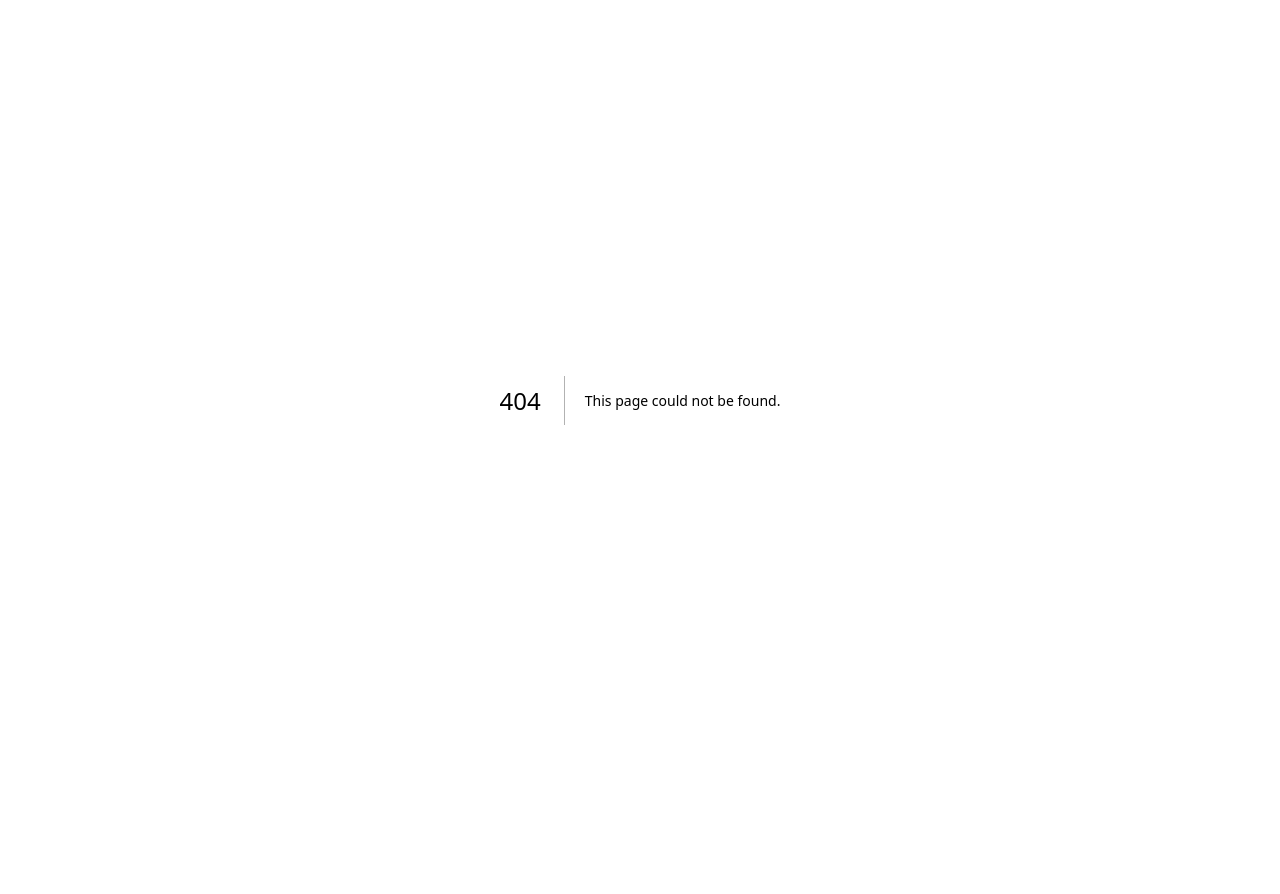
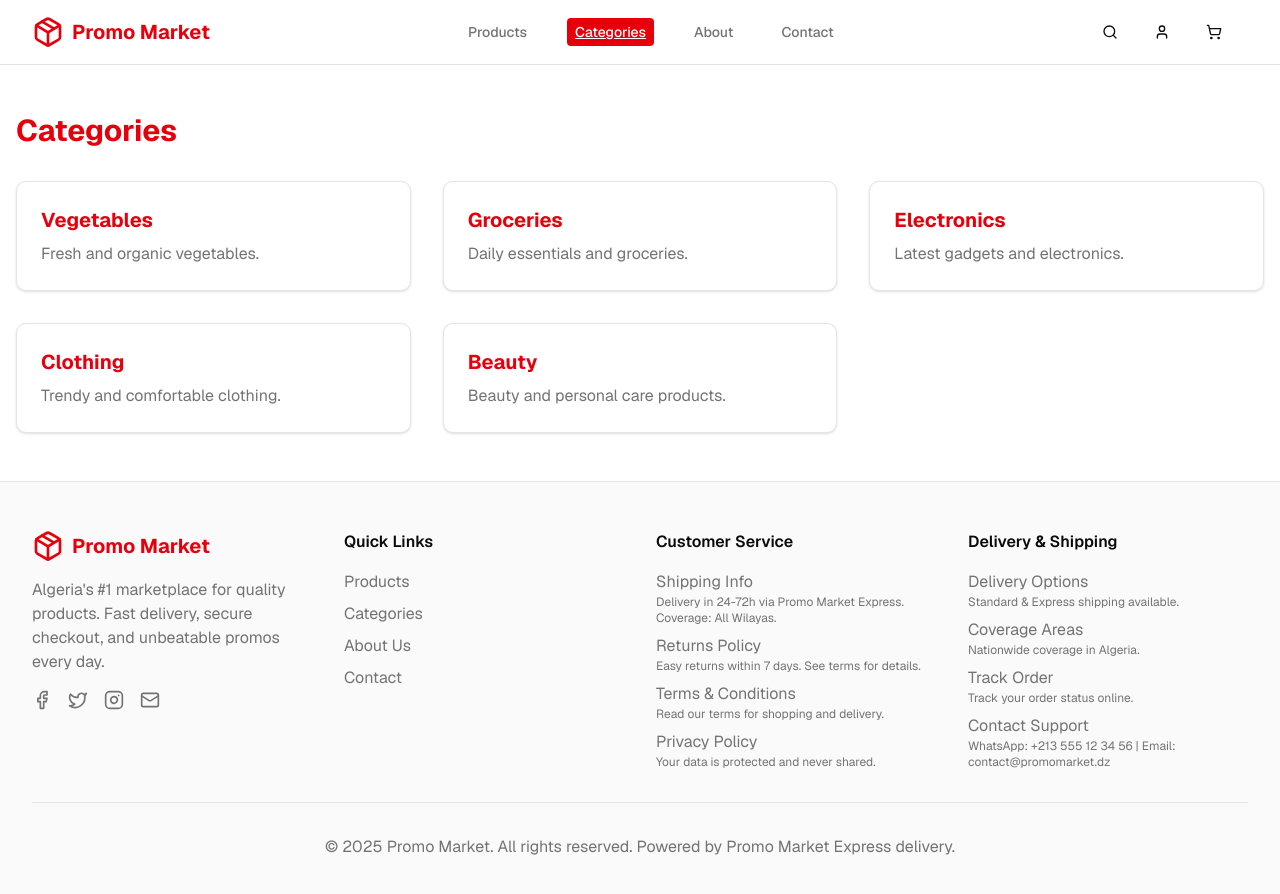
Before and after one commit to ilyes-del/zaki, a Next.js app: page /categories in a window 1280 px wide. Before the commit this address had no page. Shown: the top 894 px of the page. Before the commit the page ends 800 px from the top, so only its background shows below. Built offline with nearby package versions, Linux system fonts and the light colour scheme.

Commit message:
Apply my changes for Promo Market2

```diff
--- /dev/null
+++ b/app/categories/page.tsx
@@ -0,0 +1,30 @@
+import { Header } from "@/components/header"
+import { Footer } from "@/components/footer"
+
+const categories = [
+  { name: "Vegetables", description: "Fresh and organic vegetables." },
+  { name: "Groceries", description: "Daily essentials and groceries." },
+  { name: "Electronics", description: "Latest gadgets and electronics." },
+  { name: "Clothing", description: "Trendy and comfortable clothing." },
+  { name: "Beauty", description: "Beauty and personal care products." },
+]
+
+export default function CategoriesPage() {
+  return (
+    <div className="min-h-screen bg-background">
+      <Header />
+      <main className="container mx-auto px-4 py-12">
+        <h1 className="text-3xl font-bold text-red-600 mb-8">Categories</h1>
+        <div className="grid grid-cols-1 md:grid-cols-2 lg:grid-cols-3 gap-8">
+          {categories.map((cat) => (
+            <div key={cat.name} className="border rounded-lg p-6 bg-white shadow hover:shadow-lg transition">
+              <h2 className="text-xl font-bold text-red-600 mb-2">{cat.name}</h2>
+              <p className="text-muted-foreground">{cat.description}</p>
+            </div>
+          ))}
+        </div>
+      </main>
+      <Footer />
+    </div>
+  )
+}
--- a/app/checkout/page.tsx
+++ b/app/checkout/page.tsx
@@ -1,8 +1,15 @@
+import { Header } from "@/components/header";
+import { Footer } from "@/components/footer";
+
 export default function CheckoutPage() {
   return (
-    <main className="container py-12">
-      <h1 className="text-2xl font-bold text-red-600 mb-4">Checkout</h1>
-      <p>Complete your order and enter delivery details.</p>
-    </main>
+    <div className="min-h-screen bg-background">
+      <Header />
+      <main className="container py-12">
+        <h1 className="text-2xl font-bold text-red-600 mb-4">Checkout</h1>
+        <p>Complete your order and enter delivery details.</p>
+      </main>
+      <Footer />
+    </div>
   );
 }
--- a/app/contact/page.tsx
+++ b/app/contact/page.tsx
@@ -1,8 +1,21 @@
+import { Header } from "@/components/header";
+import { Footer } from "@/components/footer";
+
 export default function ContactPage() {
   return (
-    <main className="container py-12">
-      <h1 className="text-2xl font-bold text-red-600 mb-4">Contact Us</h1>
-      <p>WhatsApp: +213 555 12 34 56<br />Email: contact@promomarket.dz<br />Address: Algiers, Algeria</p>
-    </main>
+    <div className="min-h-screen bg-background">
+      <Header />
+      <main className="container py-12">
+        <h1 className="text-2xl font-bold text-red-600 mb-4">Contact Us</h1>
+        <p>
+          WhatsApp: +213 555 12 34 56
+          <br />
+          Email: contact@promomarket.dz
+          <br />
+          Address: Algiers, Algeria
+        </p>
+      </main>
+      <Footer />
+    </div>
   );
 }
--- a/app/order-confirmation/page.tsx
+++ b/app/order-confirmation/page.tsx
@@ -1,8 +1,19 @@
+import { Header } from "@/components/header";
+import { Footer } from "@/components/footer";
+
 export default function OrderConfirmationPage() {
   return (
-    <main className="container py-12">
-      <h1 className="text-2xl font-bold text-red-600 mb-4">Order Confirmation</h1>
-      <p>Your order has been placed! Thank you for shopping at Promo Market.</p>
-    </main>
+    <div className="min-h-screen bg-background">
+      <Header />
+      <main className="container py-12">
+        <h1 className="text-2xl font-bold text-red-600 mb-4">
+          Order Confirmation
+        </h1>
+        <p>
+          Your order has been placed! Thank you for shopping at Promo Market.
+        </p>
+      </main>
+      <Footer />
+    </div>
   );
 }
--- a/app/orders/page.tsx
+++ b/app/orders/page.tsx
@@ -1,8 +1,15 @@
+import { Header } from "@/components/header";
+import { Footer } from "@/components/footer";
+
 export default function OrdersPage() {
   return (
-    <main className="container py-12">
-      <h1 className="text-2xl font-bold text-red-600 mb-4">Order History</h1>
-      <p>Track your past purchases and order status.</p>
-    </main>
+    <div className="min-h-screen bg-background">
+      <Header />
+      <main className="container py-12">
+        <h1 className="text-2xl font-bold text-red-600 mb-4">Order History</h1>
+        <p>Track your past purchases and order status.</p>
+      </main>
+      <Footer />
+    </div>
   );
 }
--- a/app/privacy/page.tsx
+++ b/app/privacy/page.tsx
@@ -1,8 +1,15 @@
+import { Header } from "@/components/header";
+import { Footer } from "@/components/footer";
+
 export default function PrivacyPage() {
   return (
-    <main className="container py-12">
-      <h1 className="text-2xl font-bold text-red-600 mb-4">Privacy Policy</h1>
-      <p>Your privacy is important to us. Read our policy here.</p>
-    </main>
+    <div className="min-h-screen bg-background">
+      <Header />
+      <main className="container py-12">
+        <h1 className="text-2xl font-bold text-red-600 mb-4">Privacy Policy</h1>
+        <p>Your privacy is important to us. Read our policy here.</p>
+      </main>
+      <Footer />
+    </div>
   );
 }
--- a/app/product/[id]/page.tsx
+++ b/app/product/[id]/page.tsx
@@ -1,8 +1,15 @@
+import { Header } from "@/components/header";
+import { Footer } from "@/components/footer";
+
 export default function ProductDetailPage() {
   return (
-    <main className="container py-12">
-      <h1 className="text-2xl font-bold text-red-600 mb-4">Product Details</h1>
-      <p>Details for the selected product will appear here.</p>
-    </main>
+    <div className="min-h-screen bg-background">
+      <Header />
+      <main className="container py-12">
+        <h1 className="text-2xl font-bold text-red-600 mb-4">Product Details</h1>
+        <p>Details for the selected product will appear here.</p>
+      </main>
+      <Footer />
+    </div>
   );
 }
--- a/app/products/page.tsx
+++ b/app/products/page.tsx
@@ -1,8 +1,15 @@
+import { Header } from "@/components/header";
+import { Footer } from "@/components/footer";
+
 export default function ProductsPage() {
   return (
-    <main className="container py-12">
-      <h1 className="text-2xl font-bold text-red-600 mb-4">Products</h1>
-      <p>Browse all products available at Promo Market.</p>
-    </main>
+    <div className="min-h-screen bg-background">
+      <Header />
+      <main className="container py-12">
+        <h1 className="text-2xl font-bold text-red-600 mb-4">Products</h1>
+        <p>Browse all products available at Promo Market.</p>
+      </main>
+      <Footer />
+    </div>
   );
 }
--- a/app/profile/page.tsx
+++ b/app/profile/page.tsx
@@ -1,8 +1,15 @@
+import { Header } from "@/components/header";
+import { Footer } from "@/components/footer";
+
 export default function ProfilePage() {
   return (
-    <main className="container py-12">
-      <h1 className="text-2xl font-bold text-red-600 mb-4">My Profile</h1>
-      <p>View and edit your account details here.</p>
-    </main>
+    <div className="min-h-screen bg-background">
+      <Header />
+      <main className="container py-12">
+        <h1 className="text-2xl font-bold text-red-600 mb-4">My Profile</h1>
+        <p>View and edit your account details here.</p>
+      </main>
+      <Footer />
+    </div>
   );
 }
--- a/app/returns/page.tsx
+++ b/app/returns/page.tsx
@@ -1,8 +1,15 @@
+import { Header } from "@/components/header";
+import { Footer } from "@/components/footer";
+
 export default function ReturnsPage() {
   return (
-    <main className="container py-12">
-      <h1 className="text-2xl font-bold text-red-600 mb-4">Returns Policy</h1>
-      <p>Easy returns within 7 days. See details here.</p>
-    </main>
+    <div className="min-h-screen bg-background">
+      <Header />
+      <main className="container py-12">
+        <h1 className="text-2xl font-bold text-red-600 mb-4">Returns Policy</h1>
+        <p>Easy returns within 7 days. See details here.</p>
+      </main>
+      <Footer />
+    </div>
   );
 }
--- a/app/terms/page.tsx
+++ b/app/terms/page.tsx
@@ -1,8 +1,17 @@
+import { Header } from "@/components/header";
+import { Footer } from "@/components/footer";
+
 export default function TermsPage() {
   return (
-    <main className="container py-12">
-      <h1 className="text-2xl font-bold text-red-600 mb-4">Terms & Conditions</h1>
-      <p>Read our terms and conditions for shopping and delivery.</p>
-    </main>
+    <div className="min-h-screen bg-background">
+      <Header />
+      <main className="container py-12">
+        <h1 className="text-2xl font-bold text-red-600 mb-4">
+          Terms & Conditions
+        </h1>
+        <p>Read our terms and conditions for shopping and delivery.</p>
+      </main>
+      <Footer />
+    </div>
   );
 }
```
